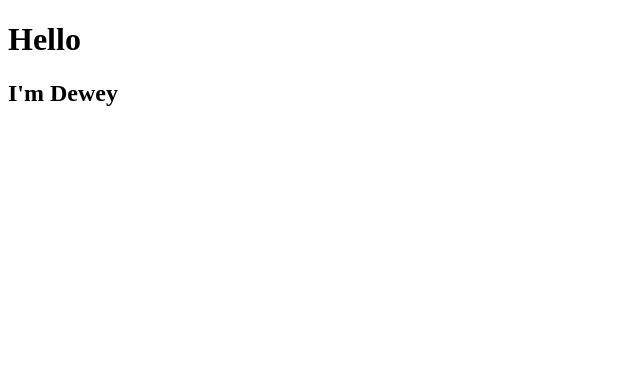
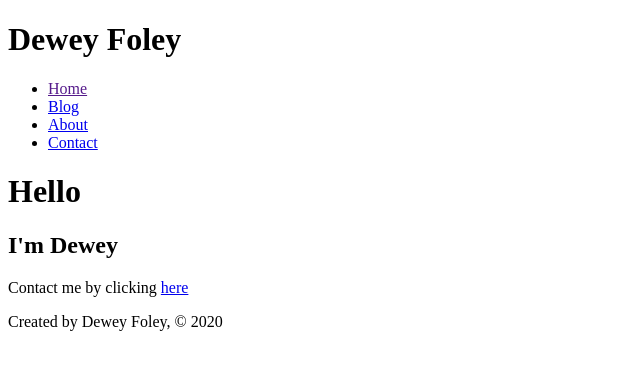
Before and after one commit to foleya/gatsby-sandbox, a Gatsby site: page / in a window 1280 px wide. Shown: the whole page, without its empty margins (0-640 px from the left). Built offline with nearby package versions, Linux system fonts and the light colour scheme; Gatsby itself is replaced by a stand-in of ours.

Commit message:
added layout

```diff
--- /dev/null
+++ b/src/components/footer.js
@@ -0,0 +1,11 @@
+import React from "react"
+
+const Footer = () => {
+  return (
+    <footer>
+      <p>Created by Dewey Foley, © 2020</p>
+    </footer>
+  )
+}
+
+export default Footer
--- /dev/null
+++ b/src/components/header.js
@@ -0,0 +1,28 @@
+import React from "react"
+import { Link } from "gatsby"
+
+const Header = () => {
+  return (
+    <header>
+      <h1>Dewey Foley</h1>
+      <nav>
+        <ul>
+          <li>
+            <Link to="">Home</Link>
+          </li>
+          <li>
+            <Link to="/blog">Blog</Link>
+          </li>
+          <li>
+            <Link to="/about">About</Link>
+          </li>
+          <li>
+            <Link to="/contact">Contact</Link>
+          </li>
+        </ul>
+      </nav>
+    </header>
+  )
+}
+
+export default Header
--- /dev/null
+++ b/src/components/layout.js
@@ -0,0 +1,16 @@
+import React from "react"
+
+import Header from "./header"
+import Footer from "./footer"
+
+const Layout = props => {
+  return (
+    <React.Fragment>
+      <Header />
+      {props.children}
+      <Footer />
+    </React.Fragment>
+  )
+}
+
+export default Layout
--- a/src/pages/index.js
+++ b/src/pages/index.js
@@ -1,11 +1,17 @@
 import React from "react"
+import { Link } from "gatsby"
+
+import Layout from "../components/layout"
 
 const IndexPage = () => {
   return (
-    <div>
+    <Layout>
       <h1>Hello</h1>
       <h2>I'm Dewey</h2>
-    </div>
+      <p>
+        Contact me by clicking <Link to="/contact">here</Link>
+      </p>
+    </Layout>
   )
 }
 
```
Also changed, not shown: src/pages/about.js (added, +16 -0 lines), src/pages/blog.js (added, +13 -0 lines), src/pages/contact.js (added, +13 -0 lines).
